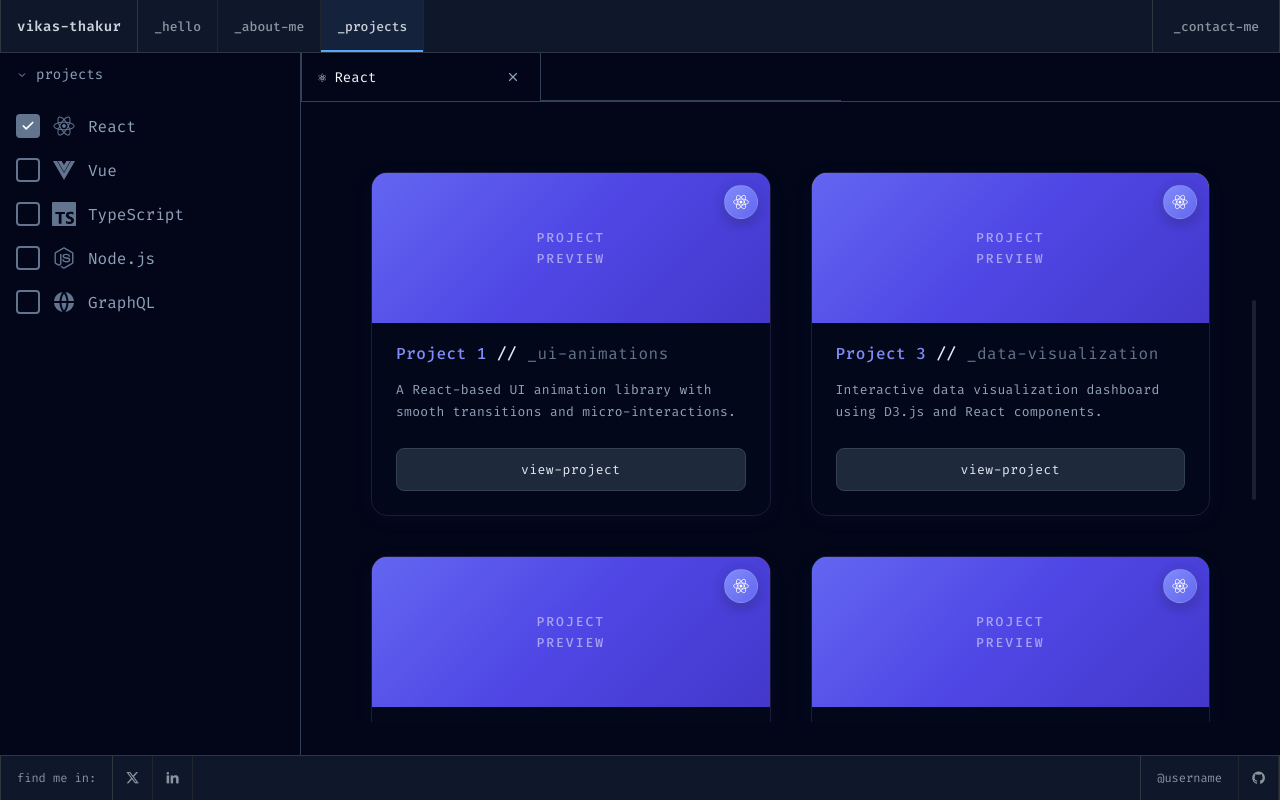
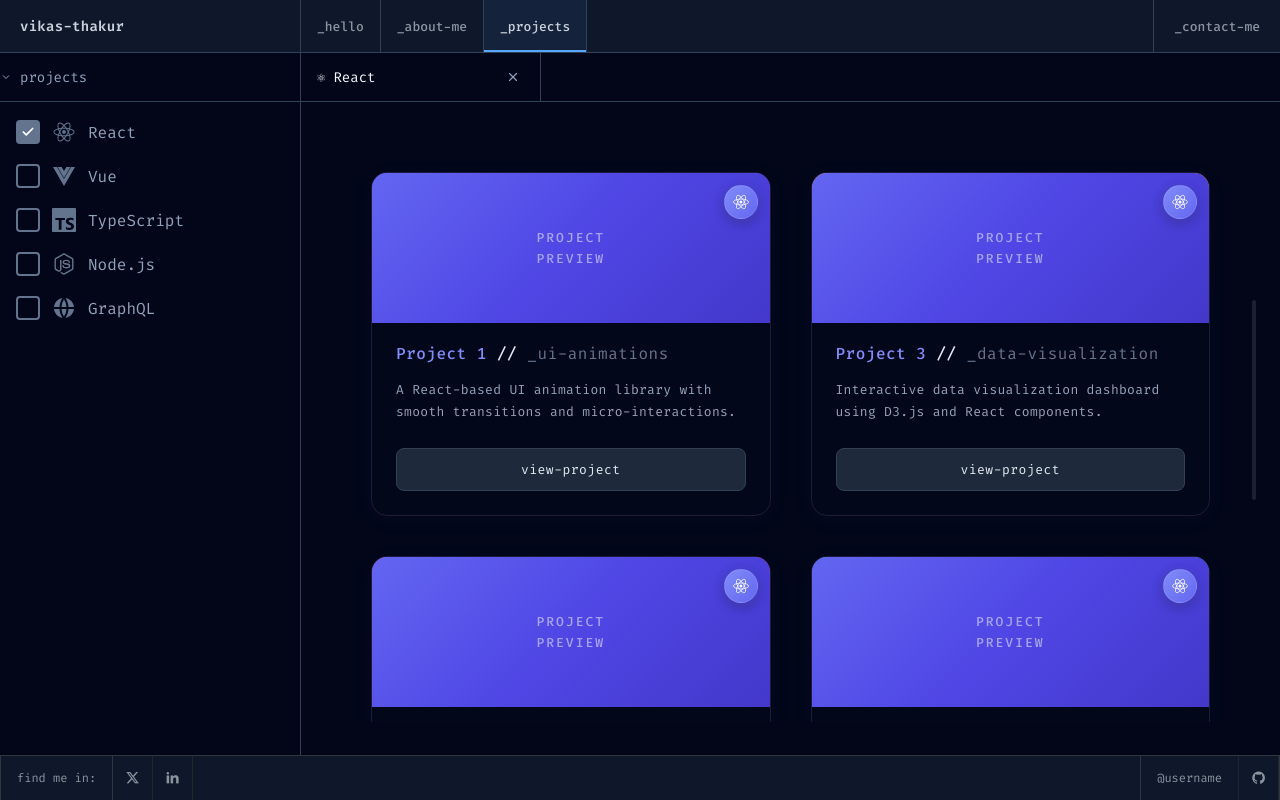
Before and after one commit to vikasthakur70183/MyPortfolio, a React (Vite) app: page /projects in a window 1280 px wide. Built offline with nearby package versions, Linux system fonts and the light colour scheme.

Commit message:
update the code for the projects and also the header

```diff
--- a/src/Pages/Projects/Projects.jsx
+++ b/src/Pages/Projects/Projects.jsx
@@ -98,7 +98,8 @@ function Projects() {
   };
 
   const handleTabClose = (tabId) => {
-    console.log("Close tab:", tabId);
+    // Reset filters to only React when closing the tab
+    setSelectedTech(["react"]);
   };
 
   // Toggle technology with React as default (cannot deselect all)
--- a/src/components/Header/Header.module.css
+++ b/src/components/Header/Header.module.css
@@ -6,8 +6,7 @@
 .header {
   --bg-outer: #0f172b;
   --bg-inner: #0f172b;
-  --border-main: #30363d;
-  --border-soft: #21262d;
+  --border-primary: #314158;
 
   --text-primary: #c9d1d9;
   --text-secondary: #8b949e;
@@ -20,7 +19,7 @@
 
   width: 100%;
   background: var(--bg-outer);
-  border-bottom: 1px solid var(--border-main);
+  border-bottom: 1px solid var(--border-primary, #314158);
 }
 
 /* ===================== INNER PANEL ===================== */
@@ -28,13 +27,8 @@
   display: flex;
   align-items: stretch;
 
-
-
   background: var(--bg-inner);
-  border-left: 1px solid var(--border-main);
-  border-right: 1px solid var(--border-main);
-
-  font-family: 'SF Mono', 'Fira Code', 'Consolas', monospace;
+  font-family: "SF Mono", "Fira Code", "Consolas", monospace;
   min-height: 52px;
 }
 
@@ -42,8 +36,8 @@
 .brand {
   display: flex;
   align-items: center;
-  padding: 0 1rem;
-  border-right: 1px solid var(--border-main);
+  border-right: 1px solid var(--border-primary, #314158);
+  min-width: 300px;
 }
 
 .brandLink {
@@ -52,6 +46,7 @@
   font-weight: 600;
   letter-spacing: 0.02em;
   text-decoration: none;
+  margin-left: 20px;
 }
 
 /* ===================== NAV ===================== */
@@ -84,8 +79,10 @@
   color: var(--text-secondary);
   text-decoration: none;
 
-  border-right: 1px solid var(--border-soft);
-  transition: background var(--transition), color var(--transition);
+  border-right: 1px solid var(--border-primary, #314158);
+  transition:
+    background var(--transition),
+    color var(--transition);
 }
 
 .navLink:hover {
@@ -104,7 +101,7 @@
 .contact {
   display: flex;
   align-items: stretch;
-  border-left: 1px solid var(--border-main);
+  border-left: 1px solid var(--border-primary, #314158);
 }
 
 .contactLink {
@@ -118,7 +115,9 @@
   color: var(--text-secondary);
   text-decoration: none;
 
-  transition: background var(--transition), color var(--transition);
+  transition:
+    background var(--transition),
+    color var(--transition);
 }
 
 .contactLink:hover {
@@ -152,7 +151,7 @@
   .brand {
     justify-content: center;
     border-right: none;
-    border-bottom: 1px solid var(--border-main);
+    border-bottom: 1px solid var(--border-primary, #314158);
   }
 
   .nav {
@@ -162,6 +161,6 @@
   .contact {
     justify-content: center;
     border-left: none;
-    border-top: 1px solid var(--border-main);
+    border-top: 1px solid var(--border-primary, #314158);
   }
 }
--- a/src/components/ProjectTabs/ProjectTabs.jsx
+++ b/src/components/ProjectTabs/ProjectTabs.jsx
@@ -63,10 +63,10 @@ function ProjectTabs({
             <span className={styles.tabLabel}>No projects selected</span>
           </div>
         )}
-        {/* Empty tabs to extend the bar horizontally */}
+        {/* Empty tabs to extend the bar horizontally
         <div className={styles.emptyTab} />
         <div className={styles.emptyTab} />
-        <div className={styles.emptyTab} />
+        <div className={styles.emptyTab} /> */}
       </div>
     </div>
   );
--- a/src/components/ProjectTabs/ProjectTabs.module.css
+++ b/src/components/ProjectTabs/ProjectTabs.module.css
@@ -29,7 +29,7 @@
   background-color: var(--bg-primary, #020618);
   color: var(--text-secondary, #90a1b9);
   cursor: pointer;
-  border-left: 1px solid var(--border-primary, #314158);
+  /* border-left: 1px solid var(--border-primary, #314158); */
   border-right: 1px solid var(--border-primary, #314158);
   border-bottom: 1px solid var(--border-primary, #314158);
   font-family: var(--font-mono);
--- a/src/components/ProjectsSidebar/ProjectsSidebar.module.css
+++ b/src/components/ProjectsSidebar/ProjectsSidebar.module.css
@@ -12,14 +12,15 @@
   display: flex;
   align-items: center;
   gap: 8px;
-  padding: 12px 16px;
-  color: var(--text-secondary, #90A1B9);
+  color: var(--text-secondary, #90a1b9);
   font-family: var(--font-mono);
   font-size: 14px;
   cursor: pointer;
   -webkit-user-select: none;
   user-select: none;
   transition: background-color 0.15s ease;
+  border-bottom: 1px solid var(--border-primary, #314158);
+  height: 48px;
 }
 
 .projectsHeader:hover {
@@ -61,7 +62,7 @@
   width: 20px;
   height: 20px;
   border-radius: 4px;
-  border: 2px solid var(--checkbox-active, #62748E);
+  border: 2px solid var(--checkbox-active, #62748e);
   background-color: transparent;
   display: flex;
   align-items: center;
@@ -70,7 +71,7 @@
 }
 
 .customCheckbox.checked {
-  background-color: var(--checkbox-active, #62748E);
+  background-color: var(--checkbox-active, #62748e);
 }
 
 .checkmark {
@@ -85,11 +86,11 @@
   align-items: center;
   justify-content: center;
   font-size: 16px;
-  color: var(--text-secondary, #90A1B9);
+  color: var(--text-secondary, #90a1b9);
 }
 
 .checkboxText {
   font-family: var(--font-mono);
   font-size: 16px;
-  color: var(--text-secondary, #90A1B9);
+  color: var(--text-secondary, #90a1b9);
 }
```
Also changed, not shown: 1 other file (tests, documents, lock files or other folders).
